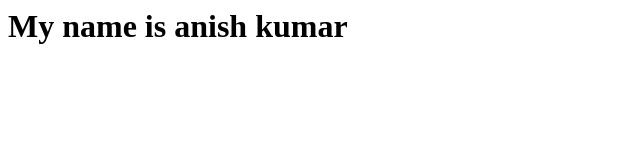
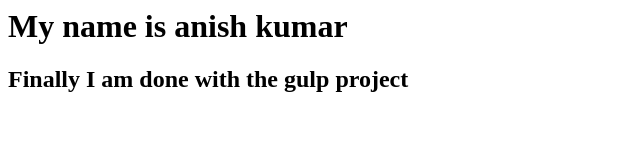
Before and after one commit to kumaranish8888/bower, a website: page index.html in a window 1280 px wide. Shown: the whole page, without its empty margins (0-640 px from the left). Drawn offline with Linux system fonts and the light colour scheme.

Commit message:
Modified index file

```diff
--- a/index.html
+++ b/index.html
@@ -4,5 +4,6 @@
     <body>
 
     <h1>My name is anish kumar</h1>
+        <h2>Finally I am done with the gulp project</h2>
     </body>
 </html>
```
